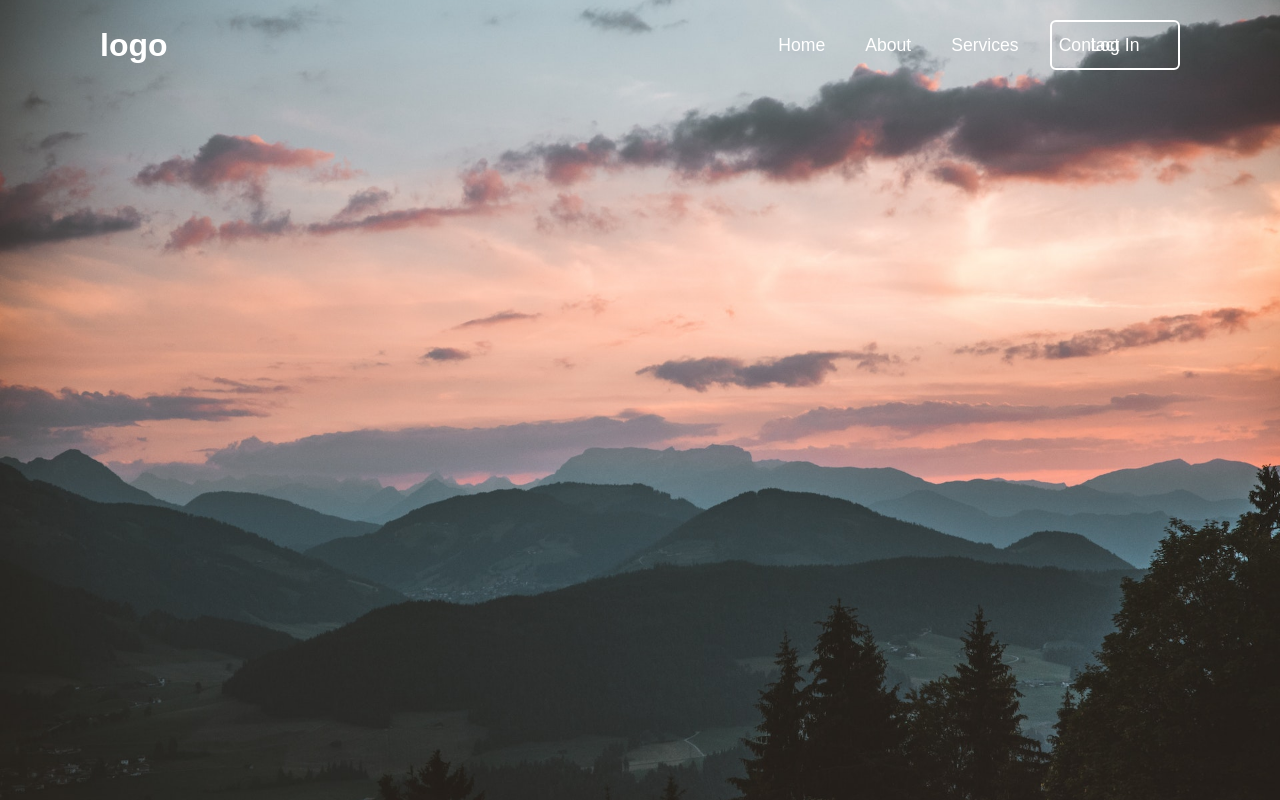
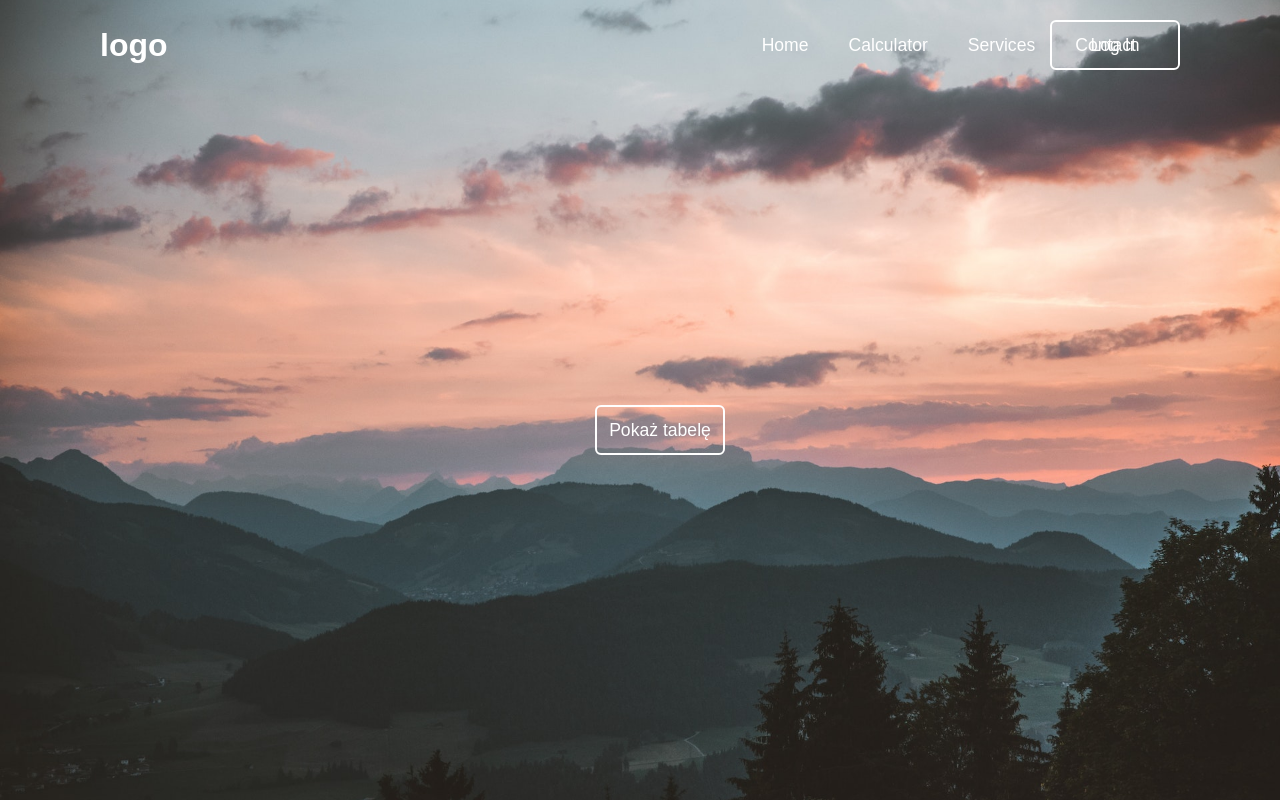
Before and after one commit to marlewandowska/projekt, a React (Vite) app: page /Calculator in a window 1280 px wide. Built offline with nearby package versions, Linux system fonts and the light colour scheme.

Commit message:
calculator

```diff
--- a/package.json
+++ b/package.json
@@ -10,6 +10,7 @@
   },
   "dependencies": {
     "@supabase/supabase-js": "^2.22.0",
+    "axios": "^1.4.0",
     "react": "^18.2.0",
     "react-dom": "^18.2.0",
     "react-router-dom": "^6.11.2"
--- a/src/App.tsx
+++ b/src/App.tsx
@@ -1,10 +1,12 @@
 import { useState } from "react";
 import React from "react";
 import { BrowserRouter, Route, Routes } from "react-router-dom";
+//pages
 import Home from "./pages/HomePage";
 import Login from "./pages/LoginPage";
 import Register from "./pages/RegisterPage";
 import Nav from "./pages/NavBar";
+import Calculator from "./pages/Calculator";
 
 
 export interface IAppProps { }
@@ -18,6 +20,7 @@ const App: React.FunctionComponent<IAppProps> = (props) => {
           <Route path="HomePage" element={<Home />} />
           <Route path="/" element={<Login />} />
           <Route path="RegisterPage" element={<Register />} />
+          <Route path="Calculator" element={<Calculator />} />
         </Routes>
       </div>
     </BrowserRouter>
--- /dev/null
+++ b/src/pages/Calculator.tsx
@@ -0,0 +1,75 @@
+import React, { useEffect, useState } from 'react';
+import axios from 'axios';
+import { useNavigate } from "react-router-dom";
+
+interface Currency {
+    currency: string;
+    code: string;
+    mid: number;
+}
+
+const Calculator: React.FC = () => {
+
+    const [currencies, setCurrencies] = useState<Currency[]>([]);
+    const [showTable, setShowTable] = useState(false);
+
+    useEffect(() => {
+        if (showTable) {
+            fetchData();
+        }
+    }, [showTable]);
+
+    const fetchData = async () => {
+        try {
+            const response = await axios.get(
+                'http://api.nbp.pl/api/exchangerates/tables/A/'
+            );
+            const data = response.data[0].rates;
+            setCurrencies(data);
+        } catch (error) {
+            console.error('Wystąpił błąd podczas pobierania danych:', error);
+        }
+    };
+
+    const handleButtonClick = () => {
+        setShowTable(true);
+    };
+
+    return (
+
+        <div className="waluty">
+            {!showTable && (
+                <button className='btnCalc' onClick={handleButtonClick}>Pokaż tabelę</button>
+            )}
+            {showTable && (
+                <div>
+                    <button className='btnCalc2' onClick={() => setShowTable(false)}>Ukryj tabelę</button>
+                    <table>
+                        <thead>
+                            <tr>
+                                <th>Nazwa waluty</th>
+                                <th>Kod waluty</th>
+                                <th>Kurs średni</th>
+                            </tr>
+                        </thead>
+                        <tbody>
+                            {currencies.map((currency) => (
+                                <tr key={currency.code}>
+                                    <td>{currency.currency}</td>
+                                    <td>{currency.code}</td>
+                                    <td>{currency.mid}</td>
+                                </tr>
+                            ))}
+                        </tbody>
+                    </table>
+                </div>
+            )}
+            {/* <div className="Kalkulator">
+                <button>Calculator</button>
+            </div> */}
+        </div>
+
+    );
+};
+
+export default Calculator;
--- a/src/pages/NavBar.tsx
+++ b/src/pages/NavBar.tsx
@@ -16,6 +16,11 @@ const Nav: React.FunctionComponent<INavProps> = (props) => {
         nav('/HomePage')
     }
 
+    //przycisk calculator
+    const nav3 = useNavigate();
+    const calcHandler = () => {
+        nav('/Calculator')
+    }
     return (
 
         <header>
@@ -23,7 +28,7 @@ const Nav: React.FunctionComponent<INavProps> = (props) => {
 
             <nav className="navigation">
                 <a onClick={hPHandler}>Home</a>
-                <a href="#">About</a>
+                <a onClick={calcHandler}>Calculator</a>
                 <a href="#">Services</a>
                 <a href="#">Contact</a>
             </nav>
--- a/src/style/log.css
+++ b/src/style/log.css
@@ -79,6 +79,69 @@ header{
 }
 
 .forms .btnLogin-popup:hover {
+  background: #fff;
+  color: #162938;
+}
+
+.btnCalc {
+  width: 130px;
+  height: 50px;
+  background: transparent;
+  border: 2px solid #ffff;
+  outline: none;
+  border-radius: 6px;
+  cursor: pointer;
+  font-size: 1.1em;
+  margin-left: 40px;
+  font-weight: 500;
+  color: #ffff;
+  transition: .5s;
+}
+
+.btnCalc:hover{
+  background: #fff;
+  color: #162938;
+}
+
+.btnCalc2 {
+  position: absolute;
+  top: 600px;
+  right: -250px;
+  width: 130px;
+  height: 50px;
+  background: transparent;
+  border: 2px solid #ffff;
+  outline: none;
+  border-radius: 6px;
+  cursor: pointer;
+  font-size: 1.1em;
+  margin-left: 40px;
+  font-weight: 500;
+  color: #ffff;
+  transition: .5s;
+}
+
+.btnCalc2:hover{
+  background: #fff;
+  color: #162938;
+}
+
+.btnCalc {
+  width: 130px;
+  height: 50px;
+  background: transparent;
+  border: 2px solid #ffff;
+  outline: none;
+  border-radius: 6px;
+  cursor: pointer;
+  font-size: 1.1em;
+  margin-left: 40px;
+  font-weight: 500;
+  color: #ffff;
+  transition: .5s;
+}
+
+.btnCalc:hover {
   background: #fff;
   color: #162938;
 }
@@ -227,3 +290,8 @@ header{
 .login-register p a:hover {
   text-decoration: underline;
 }
+
+.waluty {
+  position: relative;
+  top: 30px;
+}
```
Also changed, not shown: 1 other file (tests, documents, lock files or other folders).
